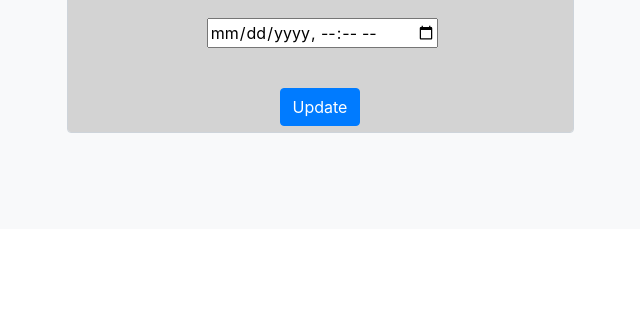
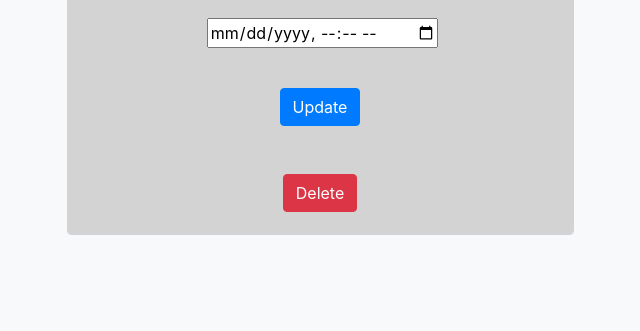
Before and after one commit to SinProp/TimeTrackerApp, a Flask app: template flask_app/templates/edit_shift.html in a window 1280 px wide. Shown: the part 691-1022 px from the top of the page, without its empty margins (320-960 px from the left). Before the commit the page ends 824 px from the top, so only its background shows below. Run offline with Flask 2, Linux system fonts and the light colour scheme; the template is opened without the code that fills it, so the values that code supplies are empty; some libraries are stand-ins or nearby versions.

Commit message:
Start shift new landing ability to delete shift in edit shift

```diff
--- a/flask_app/controllers/shifts.py
+++ b/flask_app/controllers/shifts.py
@@ -1,4 +1,4 @@
-from flask import render_template,redirect,session,request, flash
+from flask import render_template, redirect, session, request, flash
 from flask_app import app
 from flask_app.models.job import Job
 from flask_app.models.user import User
@@ -12,39 +12,42 @@ def new_shift(id):
     if 'user_id' not in session:
         return redirect('/logout')
     data = {
-        "id":session['user_id']
+        "id": session['user_id']
 
     }
     job_data = {
         "id": id
     }
 
-    return render_template('new_shift.html', job = Job.get_one(job_data), logged_in_user = User.get_by_id(data))
+    return render_template('new_shift.html', job=Job.get_one(job_data), logged_in_user=User.get_by_id(data))
 
-@app.route('/create/shift',methods=['POST'])
+
+@app.route('/create/shift', methods=['POST'])
 def create_shift():
     if 'user_id' not in session:
         return redirect('/logout')
     if not Shift.validate_shift(request.form):
         return redirect('/add/shift')
 
+    job_id = request.form['job.id']
     Shift.save(request.form)
-    return redirect('/dashboard')
+    return redirect(f'/show/job/{job_id}')
+
 
 @app.route('/edit/shift/<int:id>')
 def edit_shift(id):
     if 'user_id' not in session:
         return redirect('/logout')
     data = {
-        "id":id
+        "id": id
     }
     user_data = {
-        "id":session['user_id']
+        "id": session['user_id']
     }
-    return render_template("edit_shift.html", shift = Shift.get_one_shift(data),user=User.get_by_id(user_data))
+    return render_template("edit_shift.html", shift=Shift.get_one_shift(data), user=User.get_by_id(user_data))
 
 
-@app.route('/update/shift/<int:id>',methods=['POST'])
+@app.route('/update/shift/<int:id>', methods=['POST'])
 def update_shift(id):
     if 'user_id' not in session:
         return redirect('/logout')
@@ -58,7 +61,8 @@ def update_shift(id):
     Shift.update(data)
     return redirect('/dashboard')
 
-@app.route('/update/time/<int:id>',methods=['POST'])
+
+@app.route('/update/time/<int:id>', methods=['POST'])
 def update_time(id):
     if 'user_id' not in session:
         return redirect('/logout')
@@ -74,7 +78,6 @@ def update_time(id):
         print(f"Invalid input value: {updated_at}")
         return redirect(f'/edit/shift/{id}')
 
-
     if not Shift.validate_shift(request.form):
         return redirect(f'/update/time/{shift.id}')
     data = {
@@ -85,17 +88,18 @@ def update_time(id):
     Shift.update_time(data)
     return redirect('/dashboard')
 
+
 @app.route('/shift/show')
 def show_all_shifts():
     if 'user_id' not in session:
         return redirect('/logout')
     data = {
-        "id":id
+        "id": id
     }
     user_data = {
         "id": session['user_id']
     }
-    return render_template("see_shifts.html",shifts = Shift.get_all(),user=User.get_by_id(user_data))
+    return render_template("see_shifts.html", shifts=Shift.get_all(), user=User.get_by_id(user_data))
 
 
 @app.route('/user/shifts/<int:id>')
@@ -103,7 +107,7 @@ def show_user_shifts(id):
     if 'user_id' not in session:
         return redirect('/logout')
     data = {
-        "id":id
+        "id": id
     }
 
     user_data = {
@@ -111,17 +115,19 @@ def show_user_shifts(id):
     }
 
     return render_template("viewUserShifts.html",
-    thisShift = User.getUserWithShifts(data),
-    dtf = dateFormat,
-    user = User.get_by_id(user_data))
+                           thisShift=User.getUserWithShifts(data),
+                           dtf=dateFormat,
+                           user=User.get_by_id(user_data))
 
 
-@app.route('/destroy/shift/<int:id>')
+@app.route('/destroy/shift/<int:id>', methods=['POST'])
 def destroy_shift(id):
     if 'user_id' not in session:
         return redirect('/logout')
+    print(f"Deleting shift with id: {id}")
+
     data = {
-        "id":id
+        "id": id
     }
     Shift.destroy(data)
     return redirect('/dashboard')
--- a/flask_app/templates/edit_shift.html
+++ b/flask_app/templates/edit_shift.html
@@ -47,6 +47,7 @@
                     <br/>
 
                     <h4 class="center-text" id='buy'>Edit a Shift</h4>
+
                         <form action="/update/time/{{ shift.id }}" method="post" class="center-text form-horizontal p-4 my-4  text-light ">
                             <h2 class="text-dark center-text">Job Details</h2>
 
@@ -70,10 +71,21 @@
                                         <label for='shift id'></label>
                                         <input type="hidden" value="{{ shift.id }}" name="id" class="form-control"></textarea>
                                     </div>
+                            <div class= "d-flex justify-content-center">
+                                    <input type="submit" value="Update" class="btn btn-primary">
+                                    </form>
+                            </div>
+                            <div class= "d-flex justify-content-center">
+                                    <!-- Add the delete button form below -->
+                                    <form action="/destroy/shift/{{ shift.id }}" name="id" method="POST" class="center-text" onsubmit="return confirm('Are you sure you want to delete this shift?');">
+                                        <input type="submit" value="Delete" class="btn btn-danger mt-5">
+                                    </form>
+                                    <!-- End of delete button form -->
+                            </div>
+                        </div>
 
                         </div>
-                                <input type="submit" value="Update" class="btn btn-primary">
-                            </div>
+
 
     </main>
 
--- a/flask_app/templates/new_shift.html
+++ b/flask_app/templates/new_shift.html
@@ -44,7 +44,7 @@
         <div class="container text-center">
           <form action="/create/shift" method="post" class="col-11 p-4 my-4 text-light mx-auto">
                 <!-- <a href="/create/shift" class="btn btn-primary my-2 center-text">Start Shift</a> -->
-                <input name="job_id" type="hidden" value="{{ job.id }}">
+                <input name="job.id" type="hidden" value="{{ job.id }}">
                 <input name="user_id" type="hidden" value="{{ logged_in_user.id }}">
 
                 <input type="submit" value="Punch In!" class="btn btn-primary">
```
Also changed, not shown: flask_app/models/shift.py (+16 -14 lines). Lines whose indentation alone changed are shown as unchanged.
